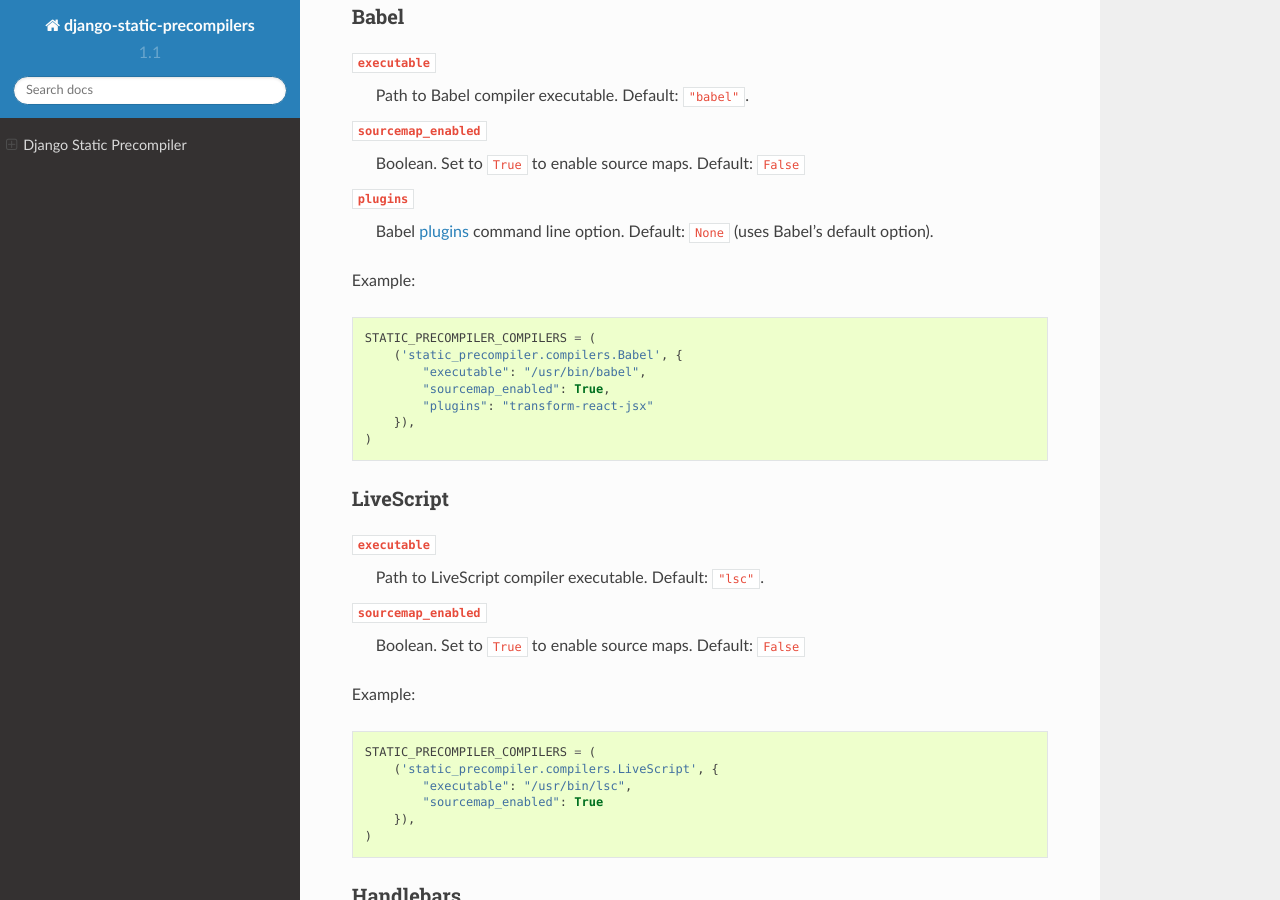
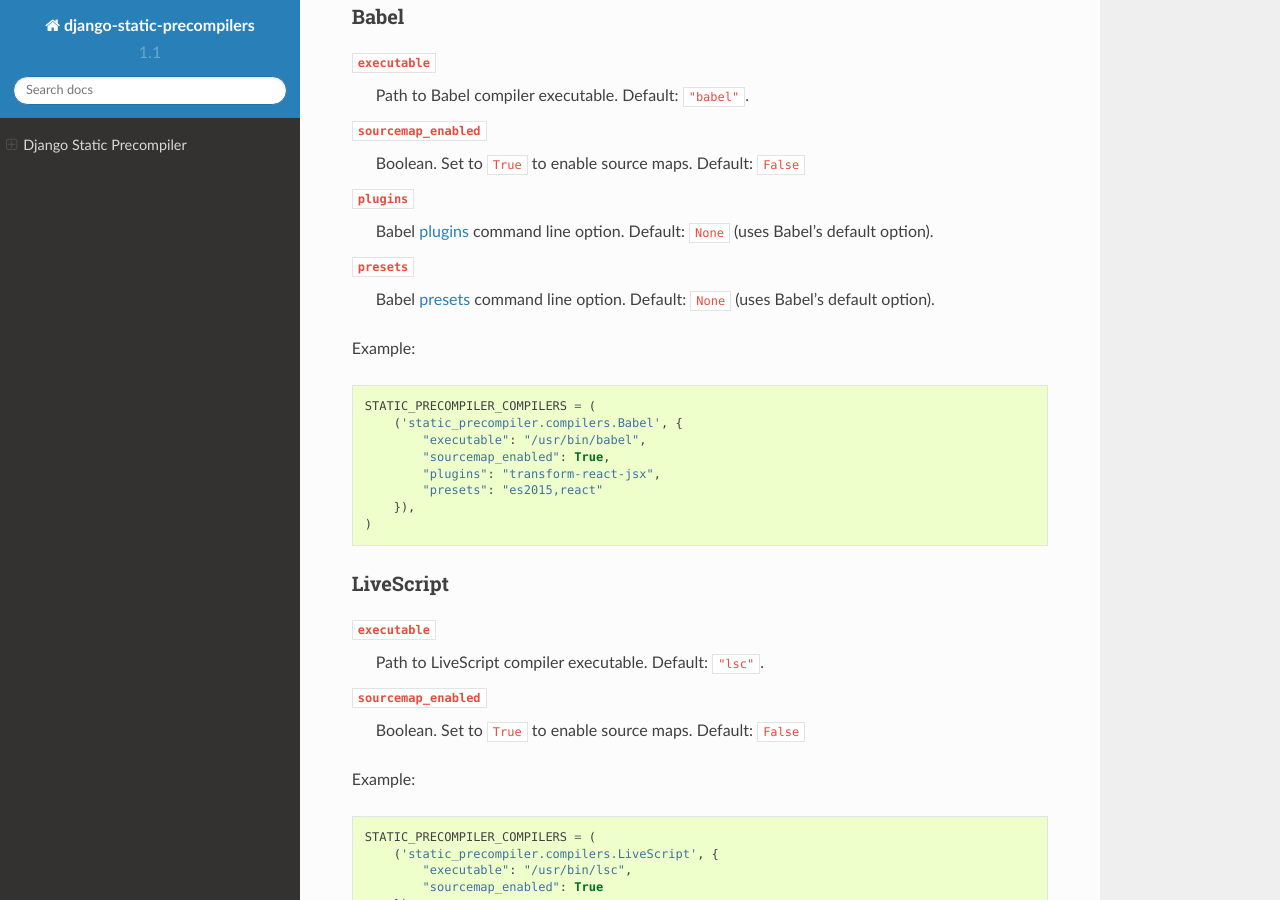
Before and after one commit to andreyfedoseev/django-static-precompiler, a Sphinx documentation site: the page built from docs/index.rst, in a window 1280 px wide and 900 px high, scrolled down 3873 px. Built offline with Sphinx 7.4.7 and the Read the Docs theme 2.0.0, drawn with Linux system fonts in a browser that asks for light colours.

Commit message:
Adding --presets option to babel compiler

```diff
--- a/docs/index.rst
+++ b/docs/index.rst
@@ -180,13 +180,17 @@
 ``plugins``
   Babel `plugins <http://babeljs.io/docs/plugins/>`_ command line option. Default: ``None`` (uses Babel's default option).
 
+``presets``
+  Babel `presets <http://babeljs.io/docs/plugins/#presets>`_ command line option. Default: ``None`` (uses Babel's default option).
+
 Example::
 
     STATIC_PRECOMPILER_COMPILERS = (
         ('static_precompiler.compilers.Babel', {
             "executable": "/usr/bin/babel",
             "sourcemap_enabled": True,
-            "plugins": "transform-react-jsx"
+            "plugins": "transform-react-jsx",
+            "presets": "es2015,react"
         }),
     )
 
```
Also changed, not shown: 1 other file.
